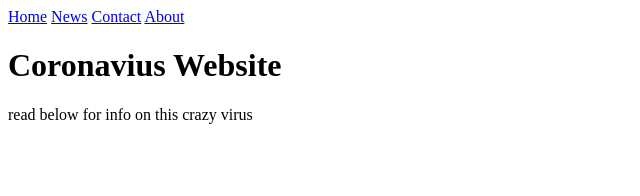
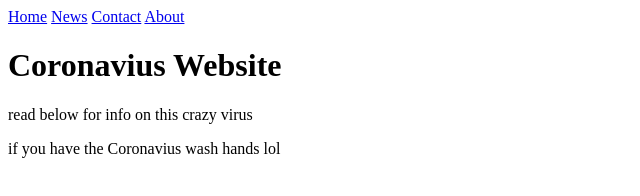
Before and after one commit to IanwilkinsGithubaccount/coronacrazy, a plain HTML site: page Index.html in a window 1280 px wide. Shown: the whole page, without its empty margins (0-640 px from the left). Drawn offline with Linux system fonts and the light colour scheme.

Commit message:
Add files via upload

```diff
--- a/Index.html
+++ b/Index.html
@@ -9,6 +9,7 @@
 </div>
 <h1>Coronavius Website</h1>
 <p>read below for info on this crazy virus</p>
+<p2> if you have the Coronavius wash hands lol</p2>
 
 </body>
 </html>
```
